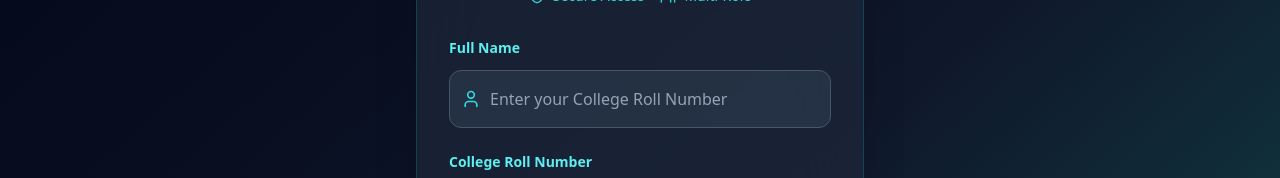
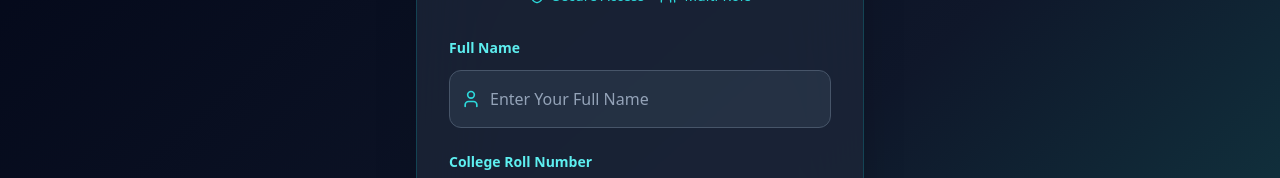
Before and after one commit to saimadan60-web/asimov, a React (Vite) app: page / in a window 1280 px wide. Both pictures are taken after a click on the button "Don't have an account? Register Now". Shown: the part 255-433 px from the top of the page. Built offline with nearby package versions, Linux system fonts and the light colour scheme.

Commit message:
Update Full Name Placeholder

```diff
--- a/src/components/LoginForm.tsx
+++ b/src/components/LoginForm.tsx
@@ -159,7 +159,7 @@ const LoginForm: React.FC = () => {
                     value={name}
                     onChange={(e) => setName(e.target.value)}
                     className="w-full pl-10 pr-4 py-4 bg-dark-700/50 border border-dark-600 rounded-xl text-white placeholder-dark-400 focus:border-peacock-500 focus:ring-2 focus:ring-peacock-500/20 transition-all duration-300 group-hover:border-dark-500"
-                    placeholder="Enter your College Roll Number"
+                    placeholder="Enter Your Full Name"
                     required
                   />
                 </div>
```
